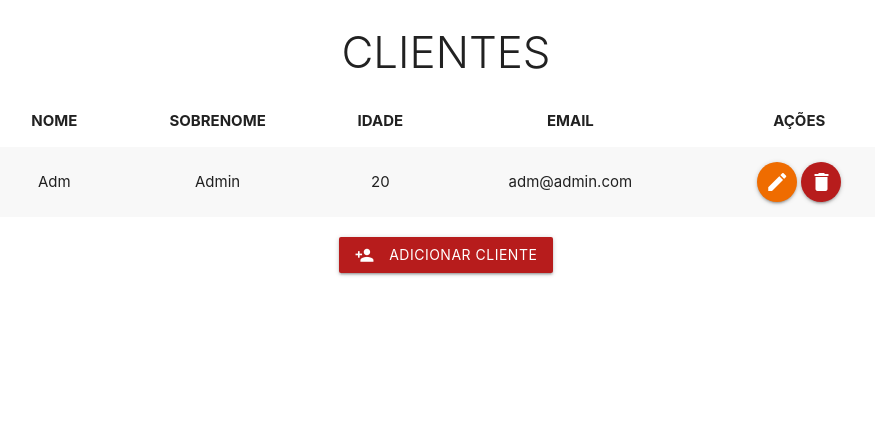
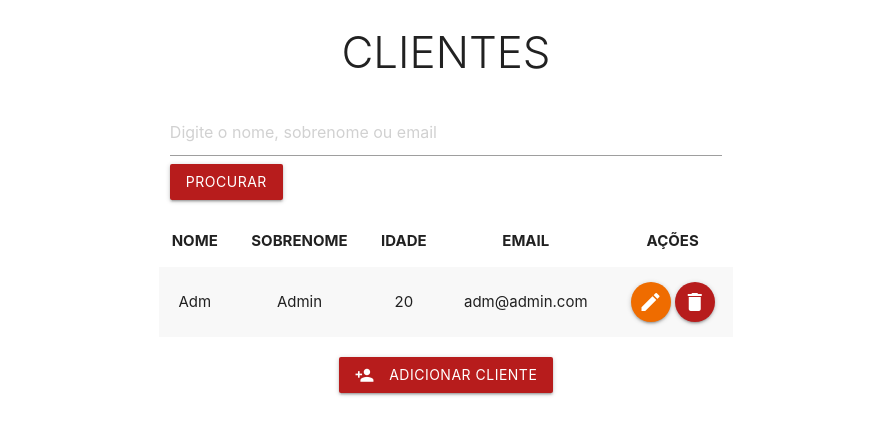
Before and after one commit to felipeemoliveira01/CRUD_clientes_PHP, a PHP site: page / in a window 1280 px wide. Shown: the top 435 px of the page, without its empty margins (194-1069 px from the left). Run offline with PHP 8.4, Linux system fonts and the light colour scheme; data comes from the database, SQL or seed files in the repository.

Commit message:
Update index.php
adiciona uma mecanica de pesquisa

```diff
--- a/index.php
+++ b/index.php
@@ -2,14 +2,30 @@
 require_once('php_action/db_link.php');  // Inclui o arquivo de conexão com o banco de dados
 require_once('requests/header.php');     // Inclui o cabeçalho da página
 require_once('requests/mensagem.php');   // Inclui o arquivo de mensagens para exibição de feedback ao usuário
+
+// Verifica se há uma palavra de pesquisa
+$palavra = isset($_GET['palavra']) ? $_GET['palavra'] : '';
+
+// Consulta SQL para filtrar resultados com base na palavra de pesquisa
+if (!empty($palavra)) {
+    $sql = "SELECT * FROM clientes WHERE nome LIKE '%$palavra%' OR sobrenome LIKE '%$palavra%' OR email LIKE '%$palavra%'";
+} else {
+    $sql = "SELECT * FROM clientes";
+}
+
+$result = mysqli_query($conect, $sql);  // Executa a consulta e armazena o resultado
 ?>
-
 
 <div class="container">
     <div class="row">
         <div class="col s12 m8 push-m2">
             <h3 class="light center-align">CLIENTES</h3>
-           </div>
+            <div class="input-field col s12">
+                <form action="" method="get">
+                    <input type="text" name="palavra" id="palavra" placeholder="Digite o nome, sobrenome ou email">
+                    <button type="submit" class="btn red darken-4">Procurar</button>
+                </form>
+            </div>
             <table class="striped centered">
                 <thead>
                     <tr>
@@ -22,21 +38,17 @@
                 </thead>
                 <tbody>
                     <?php
-                        // Consulta para selecionar todos os registros da tabela 'clientes'
-                        $sql = "SELECT * FROM clientes";
-                        $result = mysqli_query($conect, $sql);  // Executa a consulta e armazena o resultado
-
-                        // Verifica se há registros no banco de dados
-                        if(mysqli_num_rows($result) > 0){
+                    // Verifica se há registros no banco de dados
+                    if(mysqli_num_rows($result) > 0){
 
                         // Loop para exibir cada registro encontrado
                         while($data = mysqli_fetch_array($result)){
                     ?>
                     <tr>
-                        <td><?php echo $data['nome']?></td>           <!-- Exibe o nome do cliente -->
-                        <td><?php echo $data['sobrenome']?></td>      <!-- Exibe o sobrenome do cliente -->
-                        <td><?php echo $data['idade']?></td>          <!-- Exibe a idade do cliente -->
-                        <td><?php echo $data['email']?></td>          <!-- Exibe o email do cliente -->
+                        <td><?php echo $data['nome']?></td>
+                        <td><?php echo $data['sobrenome']?></td>
+                        <td><?php echo $data['idade']?></td>
+                        <td><?php echo $data['email']?></td>
                         <td>
                             <!-- Link para editar o registro, passando o ID do cliente via GET -->
                             <a href="editar.php?id=<?php echo $data['id']?>" class="btn-floating orange darken-3"><i class="material-icons">edit</i></a>
@@ -63,10 +75,7 @@
                     }else{ ?>
                     <!-- Exibe uma linha vazia se não houver registros no banco de dados -->
                     <tr>
-                        <td>--</td>
-                        <td>--</td>
-                        <td>--</td>
-                        <td>--</td>
+                        <td colspan="5">Nenhum cliente encontrado.</td>
                     </tr>
                         <?php
                     }
```
